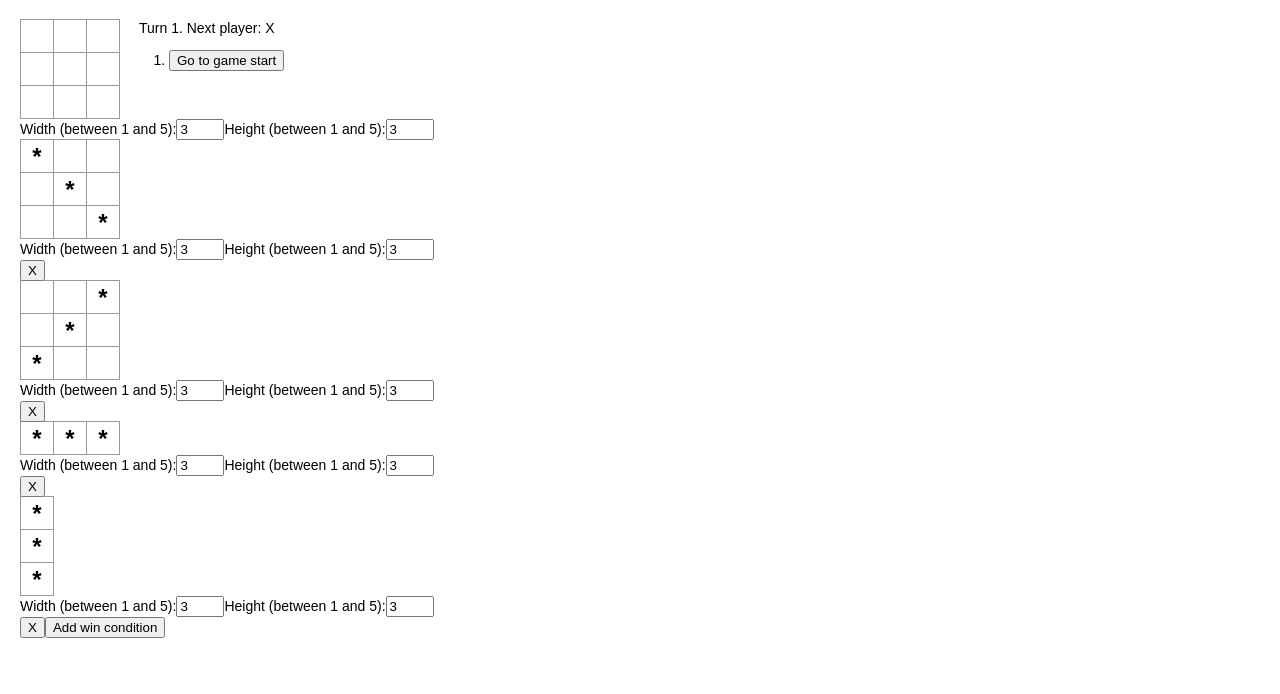
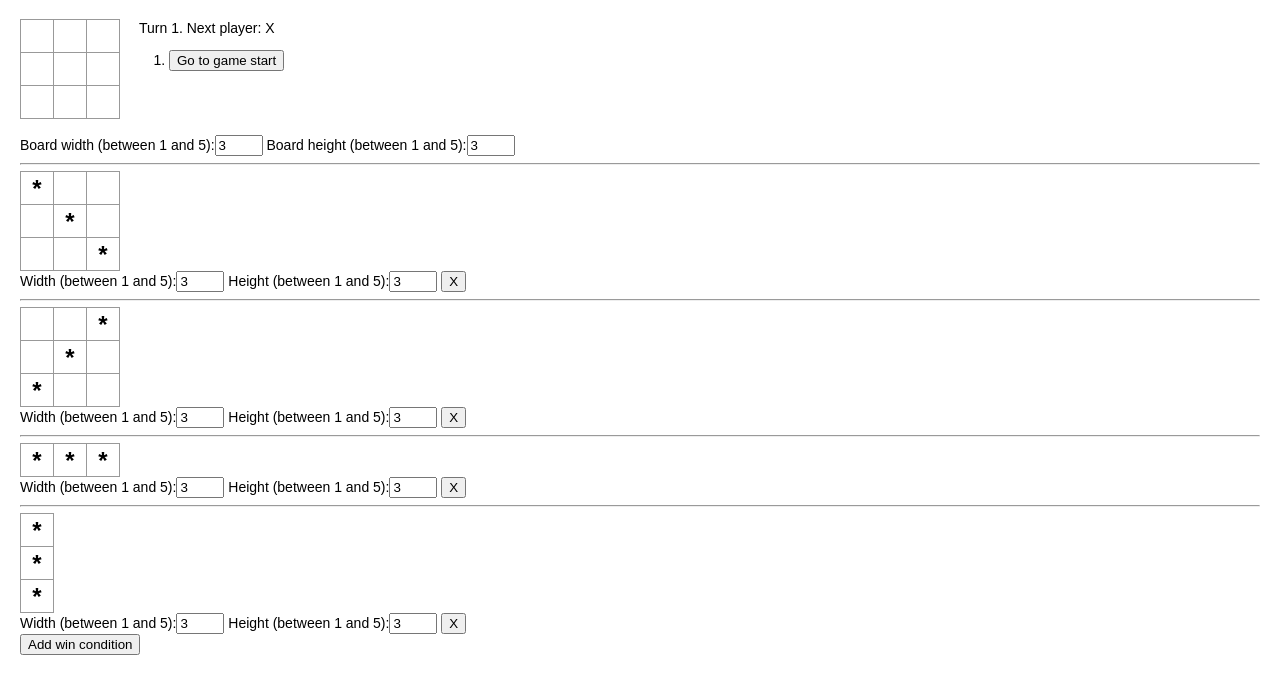
Before and after one commit to jan-henkel/react-tutorial, a React (Create React App) app: page / in a window 1280 px wide. Shown: the top 694 px of the page. Built offline with nearby package versions, Linux system fonts and the light colour scheme.

Commit message:
Make cosmetic changes

```diff
--- a/src/index.tsx
+++ b/src/index.tsx
@@ -279,7 +279,7 @@ class SettingsComponent extends React.Component<SettingsProperties> {
     renderBoardDimensionFields() {
         return (
             <form>
-                <label htmlFor="Width">Width (between 1 and 5):</label>
+                <label htmlFor="Width">Board width (between 1 and 5):</label>
                 <input
                     type="number"
                     id="widthInput"
@@ -288,7 +288,8 @@ class SettingsComponent extends React.Component<SettingsProperties> {
                     min="1"
                     max="5"
                     onChange={(event) => this.handleNewWidth(parseInt(event.target.value))} />
-                <label htmlFor="Height">Height (between 1 and 5):</label>
+                &nbsp;
+                <label htmlFor="Height">Board height (between 1 and 5):</label>
                 <input
                     type="number"
                     id="heightInput"
@@ -348,6 +349,7 @@ class SettingsComponent extends React.Component<SettingsProperties> {
     renderWinCondition(conditionIndex: number) {
         return (
             <>
+                <hr />
                 <Board boardRepresentation={this.props.settings.winConditions[conditionIndex]} onClick={(fieldIndex) => this.handleWinConditionClick(conditionIndex, fieldIndex)} />
                 <form>
                     <label htmlFor="Width">Width (between 1 and 5):</label>
@@ -359,6 +361,7 @@ class SettingsComponent extends React.Component<SettingsProperties> {
                         min="1"
                         max="5"
                         onChange={(event) => this.handleNewWinConditionWidth(conditionIndex, parseInt(event.target.value))} />
+                    &nbsp;
                     <label htmlFor="Height">Height (between 1 and 5):</label>
                     <input
                         type="number"
@@ -368,8 +371,9 @@ class SettingsComponent extends React.Component<SettingsProperties> {
                         min="1"
                         max="5"
                         onChange={(event) => this.handleNewWinConditionHeight(conditionIndex, parseInt(event.target.value))} />
+                    &nbsp;
+                    <button onClick={() => this.eraseWinCondition(conditionIndex)}>X</button>
                 </form>
-                <button onClick={() => this.eraseWinCondition(conditionIndex)}>X</button>
             </>);
     }
 
@@ -392,6 +396,7 @@ class GameWithSettings extends React.Component<GameSettings, GameSettings> {
     render() {
         return (<>
             <Game key={this.key} dimensions={this.state.boardDimensions} winConditionPatterns={this.state.winConditions} />
+            <br />
             <SettingsComponent settings={this.state} onSettingsChanged={(newSettings: GameSettings) => { ++this.key; this.setState(newSettings); }} />
         </>);
     }
```
